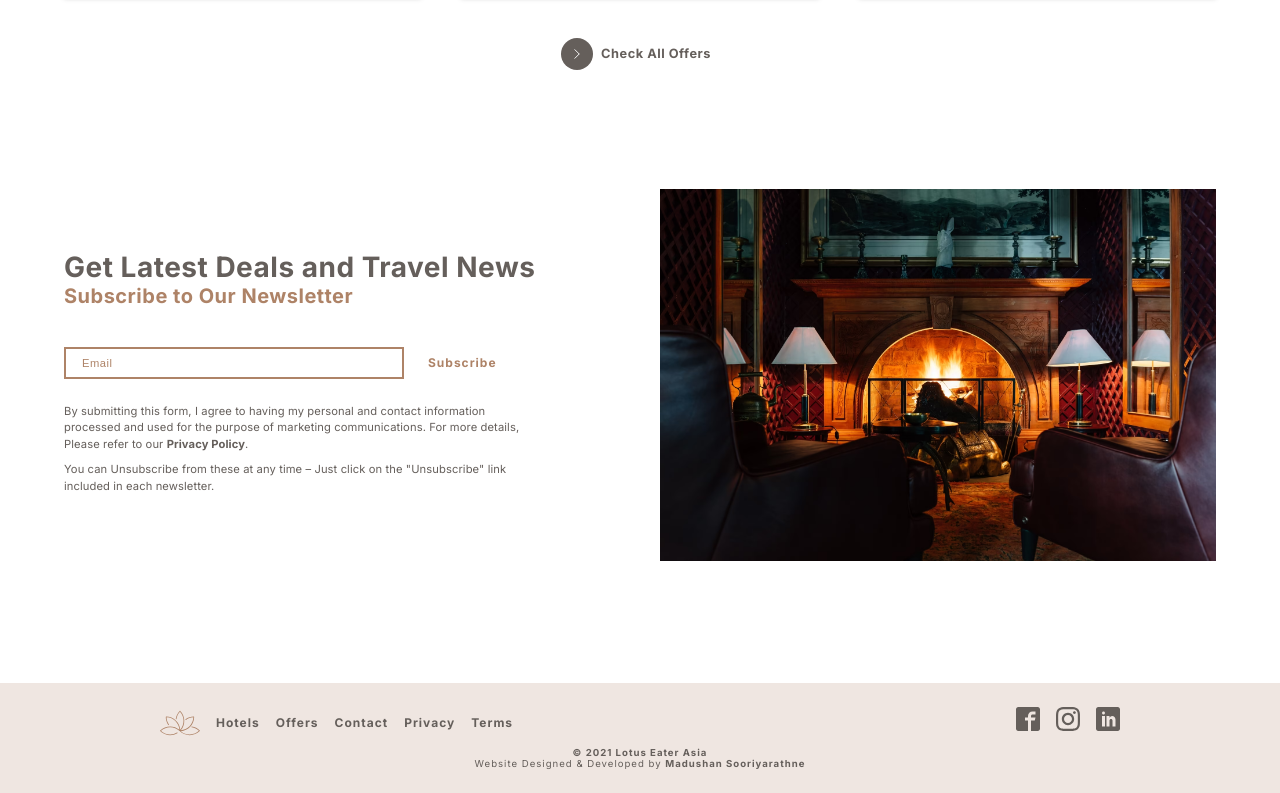
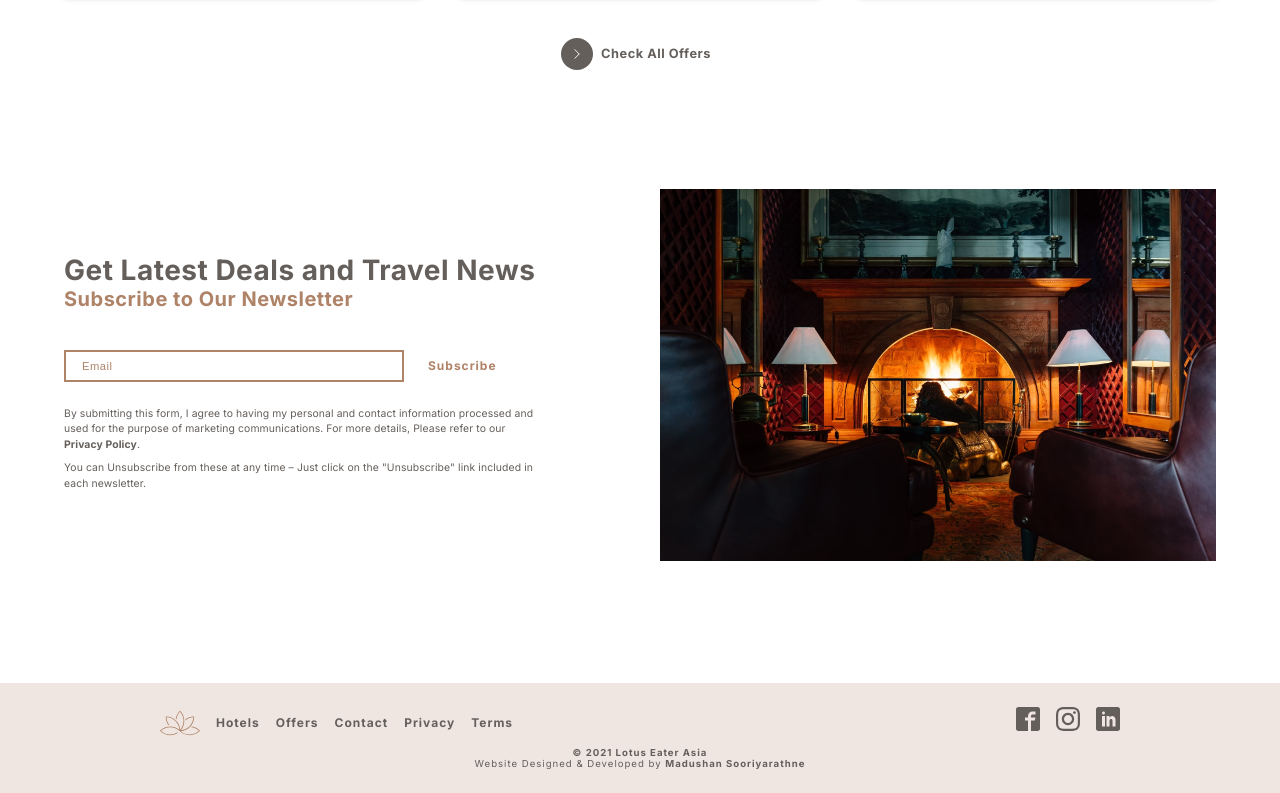
Before and after one commit to madushan-sooriyarathne/lotus-eater-asia, a Next.js app: page / in a window 1280 px wide. Shown: the part 3485-4278 px from the top of the page. Built offline with nearby package versions, Linux system fonts and the light colour scheme.

Commit message:
changed the font-size on small

```diff
--- a/components/paragraph/styles.ts
+++ b/components/paragraph/styles.ts
@@ -6,7 +6,7 @@ interface ParaProps {
 }
 
 const Para = styled.p<ParaProps>`
-  font-size: ${(props) => (props.small ? "1.4rem" : "1.6rem")};
+  font-size: ${(props) => (props.small ? "1.3rem" : "1.6rem")};
   font-family: ${(props) => props.theme.fonts.primary};
   font-weight: 400;
   letter-spacing: 0.1px;
```
